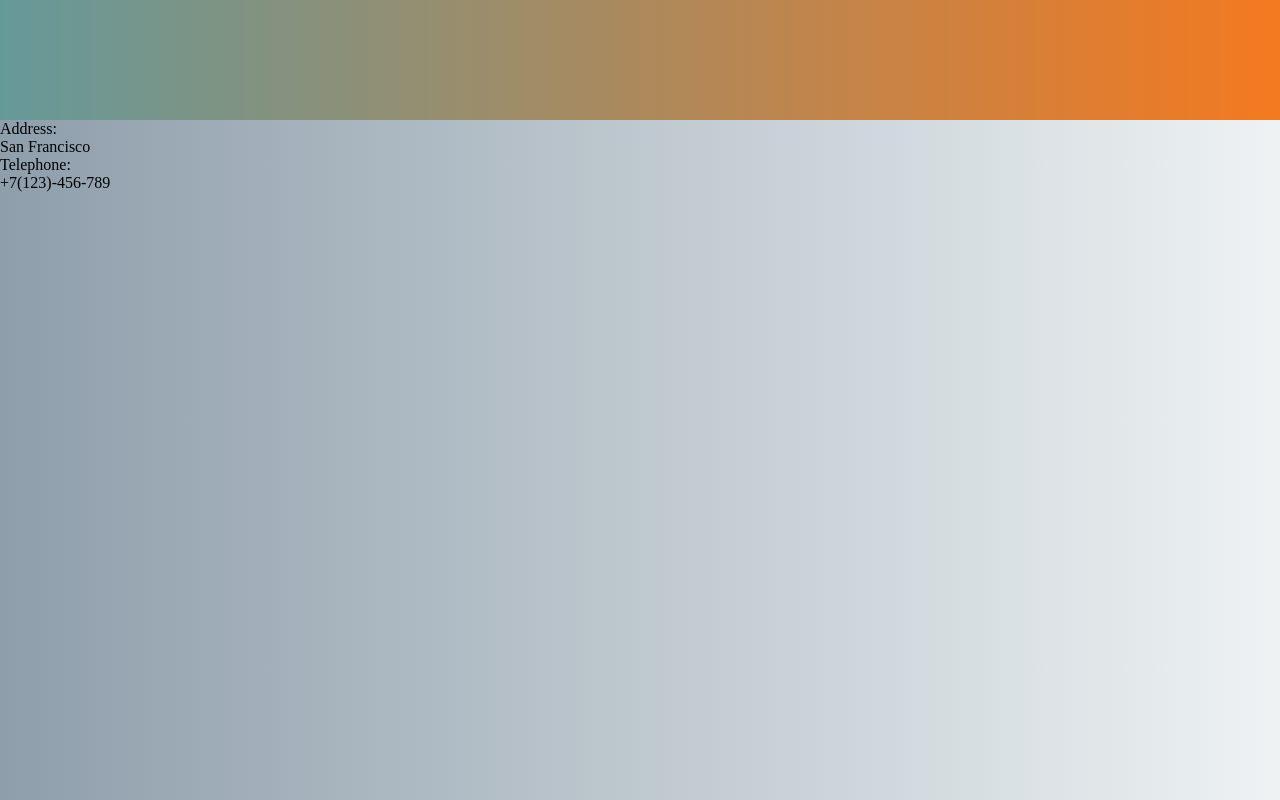
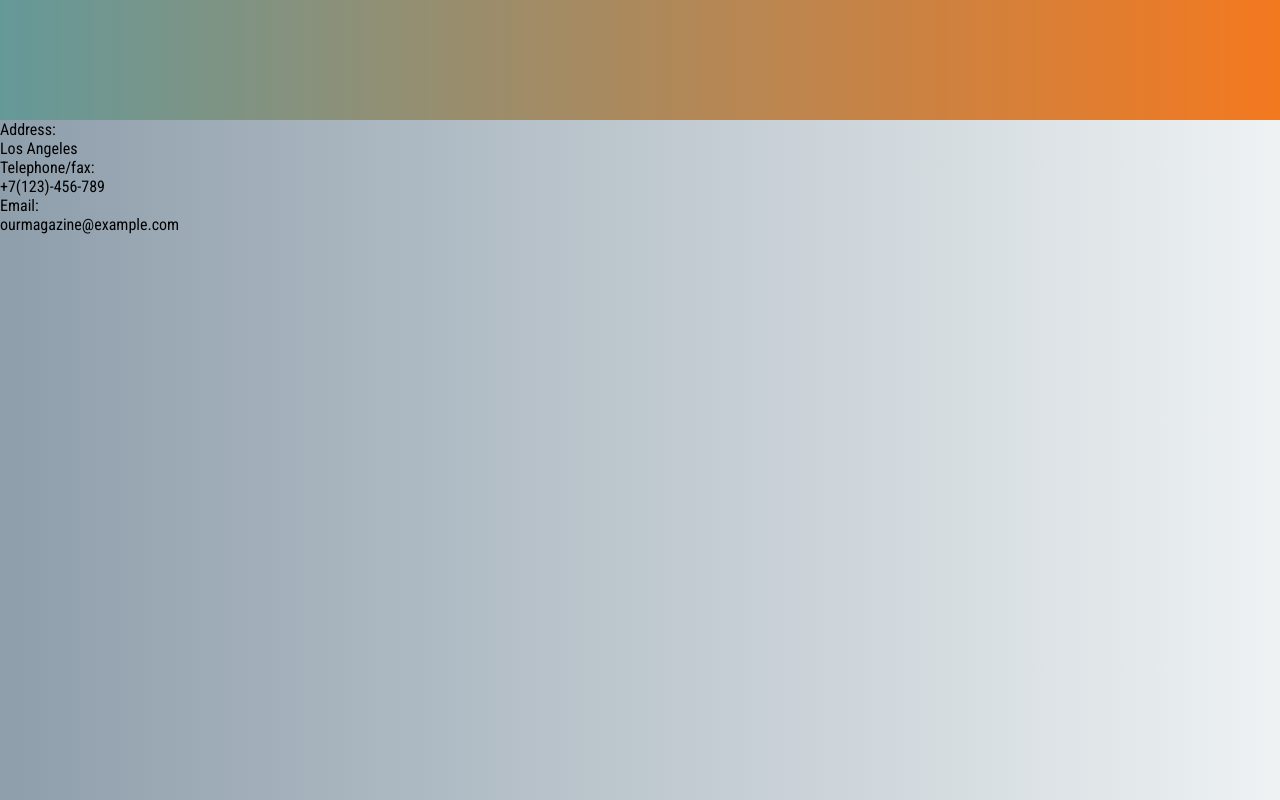
Before and after one commit to ReSenpai/Team-experience, a plain HTML site: page index.html in a window 1280 px wide. Shown: the part 3140-3940 px from the top of the page. Drawn offline with nearby package versions, Linux system fonts and the light colour scheme.

Commit message:
Added the item width email. Define font-family for all module.

```diff
--- a/index.html
+++ b/index.html
@@ -76,15 +76,22 @@
        <section class="contacts" id="contacts">
            <div class="contacts__summary">
            <div class="contacts__item">
-             <div class="contacts___item_title">Address:</div>
-             <div class="contacts__item_text" data-address> San Francisco</div>
+             <div class="contacts___item__title">Address:</div>
+             <div class="contacts__item__text" data-address> Los Angeles</div>
            </div>
            <div class="contacts__item">
-             <div class="contacts__telephone_title">
-               Telephone:
+             <div class="contacts__item__title">
+               Telephone/fax:
              </div>
-             <div class="contacts__telephone_text" data-telephone>
+             <div class="contacts__item__text" data-telephone>
                +7(123)-456-789
+               <div class="contacts__item">
+             <div class="contacts__item__title">
+               Email:
+             </div>
+             <div class="contacts__item__text" data-telephone>
+               ourmagazine@example.com
+             </div>
              </div>
            </div>
            <div class="contacts__social-media">
--- a/style.css
+++ b/style.css
@@ -87,9 +87,11 @@ html {
 /*---------contacts start----------*/
 
 .contacts {
+    font-family: 'Roboto Condensed', sans-serif;
     height: 100vh;
     background: linear-gradient(to right, #8e9eab, #eef2f3);
 }
+.contacts__
 .contacts__social-media{
 
 }
```
